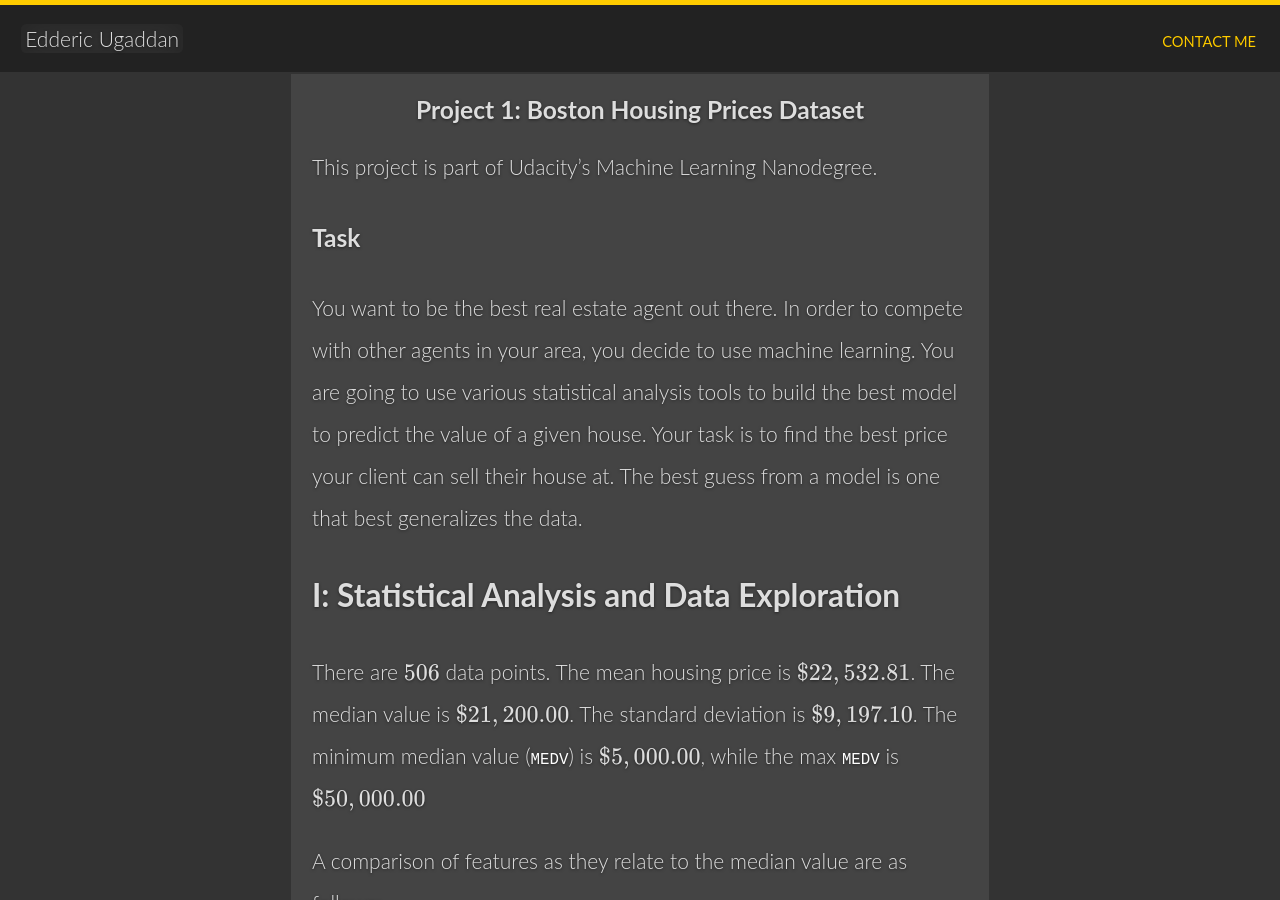
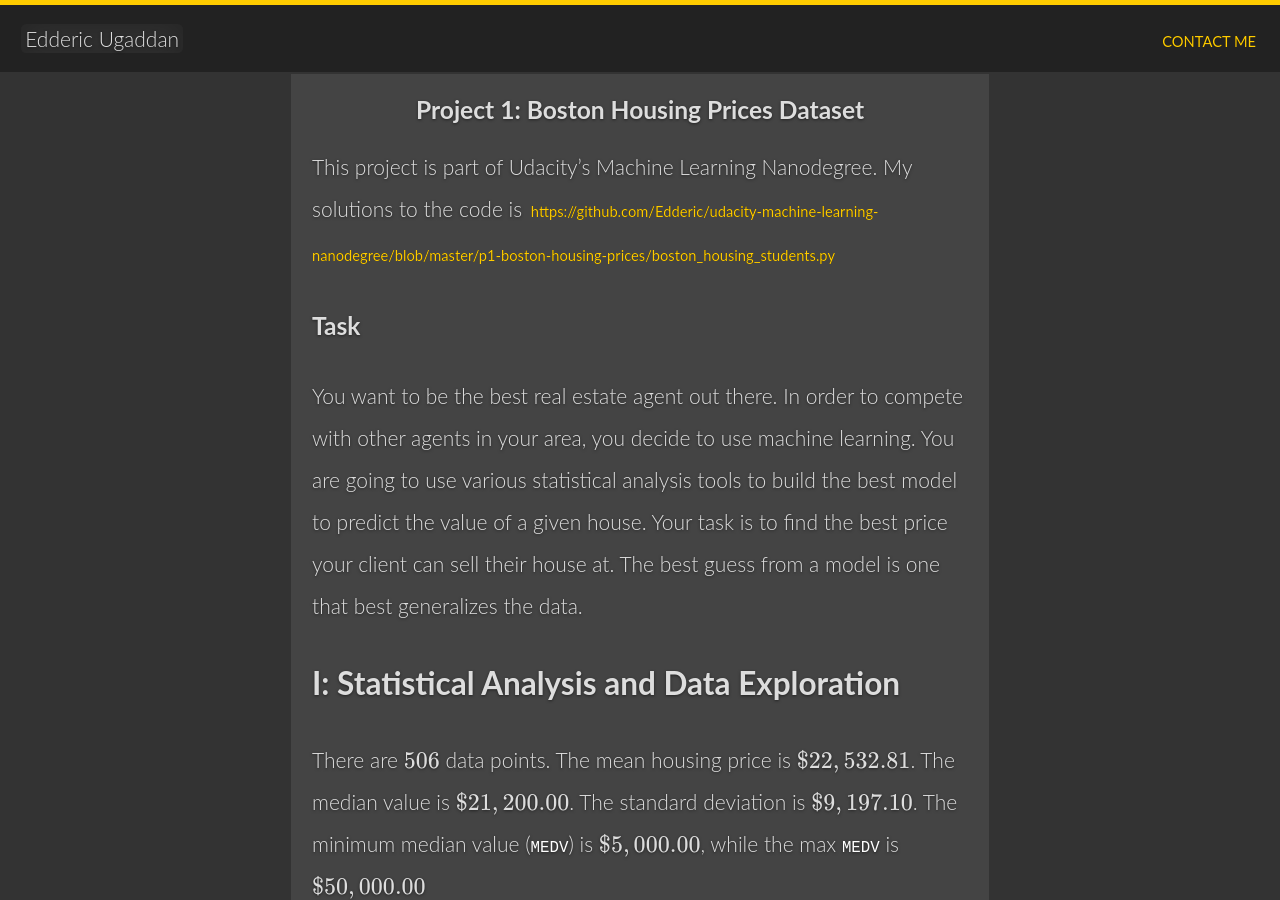
Before and after one commit to Edderic/edderic.github.io, a Jekyll site: the page built from _posts/2015-11-17-boston-housing-prices-dataset.markdown, in a window 1280 px wide and 900 px high. Built offline with Jekyll 4.4.1, drawn with Linux system fonts in a browser that asks for light colours; formulas are drawn with MathJax 3; some of the changed text lies outside the part shown.

Commit message:
add link to boston housing prices code

```diff
--- a/_posts/2015-11-17-boston-housing-prices-dataset.markdown
+++ b/_posts/2015-11-17-boston-housing-prices-dataset.markdown
@@ -1,6 +1,7 @@
 # Project 1: Boston Housing Prices Dataset
 
 This project is part of Udacity's Machine Learning Nanodegree.
+My solutions to the code is [https://github.com/Edderic/udacity-machine-learning-nanodegree/blob/master/p1-boston-housing-prices/boston_housing_students.py](https://github.com/Edderic/udacity-machine-learning-nanodegree/blob/master/p1-boston-housing-prices/boston_housing_students.py)
 
 ### Task
 
@@ -161,4 +162,4 @@ GridSearch with DecisionTreeRegressor and an \\(80/20\\) split of training and
 test sets gives us a prediction of \\($21,629.74\\). This is only about
 \\($400\\) more than the median, and about \\($900\\) less than the mean.
 Given the features of the house, relative to other houses, \\(\approx
-$21,600.00\\) is a good, *fair* price to sell,
+$21,600.00\\) is a good, *fair* price to sell.
```
